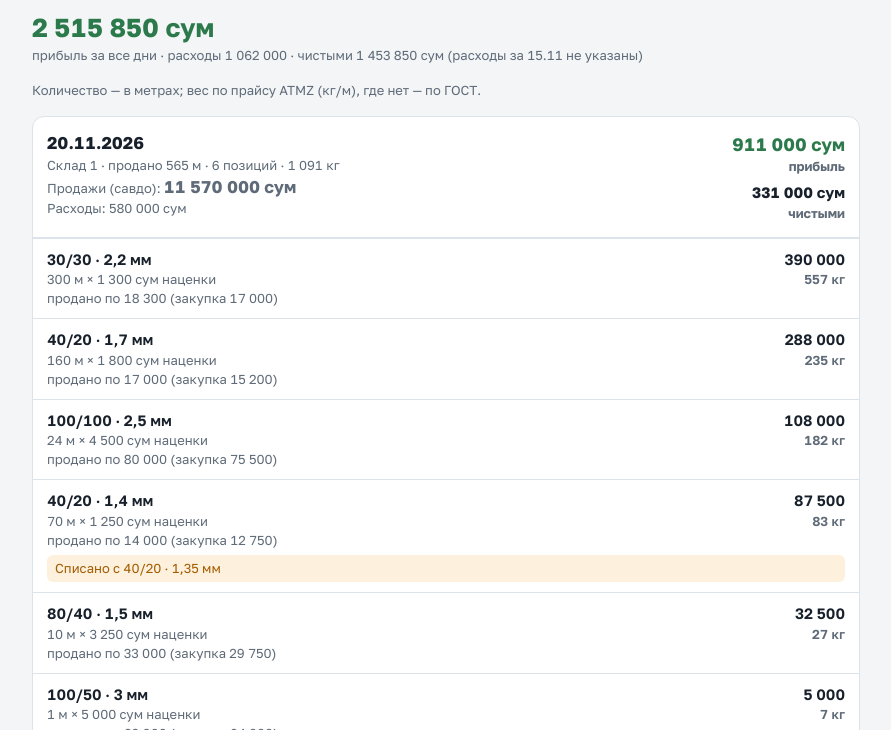
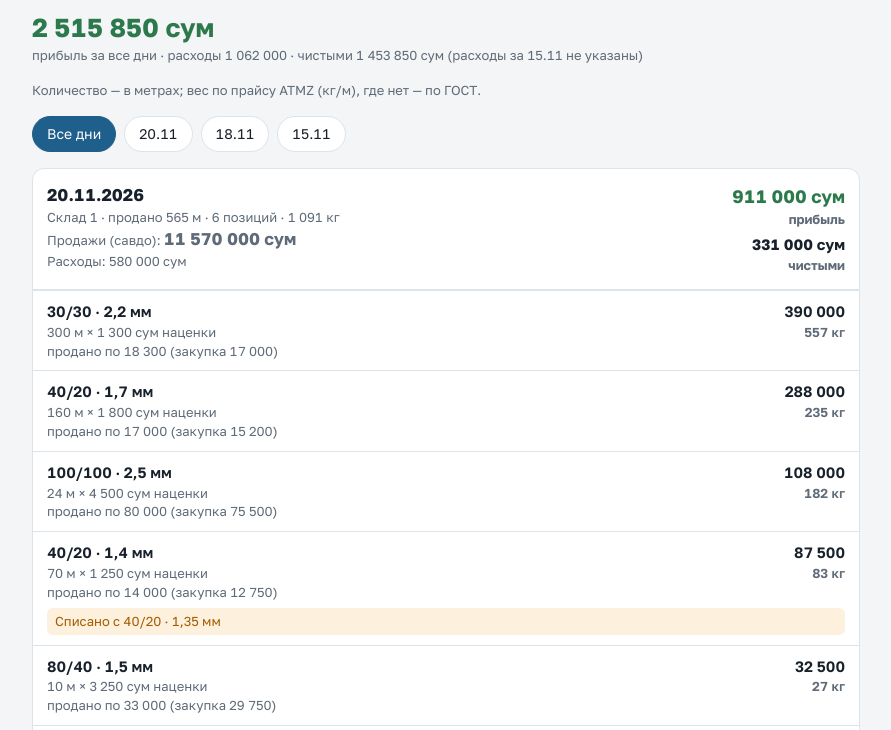
Before and after one commit to kobiljonovulugbek-cmd/ostatki, a plain HTML site: page prodazhi.html in a window 1280 px wide. Shown: the part 70-800 px from the top of the page, without its empty margins (194-1085 px from the left). Drawn offline with Linux system fonts and the light colour scheme.

Commit message:
Add files via upload

```diff
--- a/prodazhi.html
+++ b/prodazhi.html
@@ -21,6 +21,9 @@ h1{font-size:22px;margin:0}a{color:var(--accent)}
 .nm{font-weight:600}.r{text-align:right;font-weight:600}
 .net{font-size:15px;font-weight:700;color:var(--ink);margin-top:6px}
 .note{grid-column:1/-1;font-size:13px;color:var(--warn);background:var(--warn-soft);border-radius:6px;padding:4px 8px;margin-top:4px}
+.chips{display:flex;gap:8px;flex-wrap:wrap}
+.chip{font:inherit;font-size:14px;padding:7px 14px;border-radius:999px;border:1px solid var(--line);background:var(--surface);color:var(--ink);cursor:pointer}
+.chip[aria-pressed="true"]{background:var(--accent);border-color:var(--accent);color:var(--surface)}
 .empty{padding:20px;color:var(--muted);text-align:center}
 </style>
 </head>
@@ -28,6 +31,7 @@ h1{font-size:22px;margin:0}a{color:var(--accent)}
 <div class="wrap">
 <div class="top"><div><h1>Продажи и прибыль</h1><div class="meta"><a href="./">← Остатки на складах</a></div></div><div class="big" id="total"></div></div>
 <div class="meta">Количество — в метрах; вес по прайсу ATMZ (кг/м), где нет — по ГОСТ.</div>
+<div class="chips" id="chips"></div>
 <div id="days"><div class="empty">Загрузка…</div></div>
 </div>
 <script>
@@ -35,8 +39,10 @@ h1{font-size:22px;margin:0}a{color:var(--accent)}
 const fmt=n=>Math.round(n).toLocaleString("ru-RU").replace(/\u00a0/g," ");
 const esc=s=>String(s??"").replace(/[&<>"]/g,c=>({"&":"&amp;","<":"&lt;",">":"&gt;",'"':"&quot;"}[c]));
 const key=d=>d.split(".").reverse().join("");
-fetch("sales.json?t="+Date.now(),{cache:"no-store"}).then(r=>r.json()).then(j=>{
-  const days=(j.prodazhi||[]).slice().sort((a,b)=>key(b.data).localeCompare(key(a.data)));
+let DAYS=[], SEL="all";
+function show(){
+  const days=SEL==="all"?DAYS:DAYS.filter(d=>d.data===SEL);
+  document.getElementById("chips").innerHTML=["all",...DAYS.map(d=>d.data)].map(x=>`<button class="chip" type="button" data-d="${esc(x)}" aria-pressed="${x===SEL}">${x==="all"?"Все дни":esc(x.slice(0,5))}</button>`).join("");
   let all=0, allNet=0, allExp=0, hasExp=false; const noExp=[];
   const html=days.map(d=>{
     const items=d.items.slice().sort((a,b)=>b.kol*b.pribyl-a.kol*a.pribyl);
@@ -52,7 +58,11 @@ ${exp!=null?`<div class="meta">Расходы: ${fmt(exp)} сум</div>`:""}</di
       items.map(i=>`<div class="row"><div><span class="nm">${esc(i.razmer)} · ${esc(i.tolsh)} мм</span><div class="meta">${fmt(i.kol)} м × ${fmt(i.pribyl)} сум наценки</div>${i.zakup?`<div class="meta">продано по ${fmt(i.zakup+i.pribyl)} (закупка ${fmt(i.zakup)})</div>`:""}</div><div class="r">${fmt(i.kol*i.pribyl)}${i.kgm?`<div class="meta">${fmt(i.kol*i.kgm)} кг</div>`:""}</div>${i.note?`<div class="note">${esc(i.note)}</div>`:""}</div>`).join("")+`</div>`;
   }).join("");
   document.getElementById("days").innerHTML=html||`<div class="empty">Продаж пока нет.</div>`;
-  document.getElementById("total").innerHTML=`${fmt(all)} сум<small>прибыль за все дни${hasExp?` · расходы ${fmt(allExp)} · чистыми ${fmt(allNet)} сум${noExp.length?` (расходы за ${noExp.join(", ")} не указаны)`:""}`:""}</small>`;
+  document.getElementById("total").innerHTML=`${fmt(all)} сум<small>прибыль ${SEL==="all"?"за все дни":"за "+SEL.slice(0,5)}${hasExp?` · расходы ${fmt(allExp)} · чистыми ${fmt(allNet)} сум${noExp.length?` (расходы за ${noExp.join(", ")} не указаны)`:""}`:""}</small>`;
+}
+document.addEventListener("click",e=>{const b=e.target.closest("[data-d]"); if(b){SEL=b.dataset.d; show();}});
+fetch("sales.json?t="+Date.now(),{cache:"no-store"}).then(r=>r.json()).then(j=>{
+  DAYS=(j.prodazhi||[]).slice().sort((a,b)=>key(b.data).localeCompare(key(a.data))); show();
 }).catch(()=>{document.getElementById("days").innerHTML=`<div class="empty">Не удалось загрузить продажи.</div>`;});
 </script>
 </body>
```
